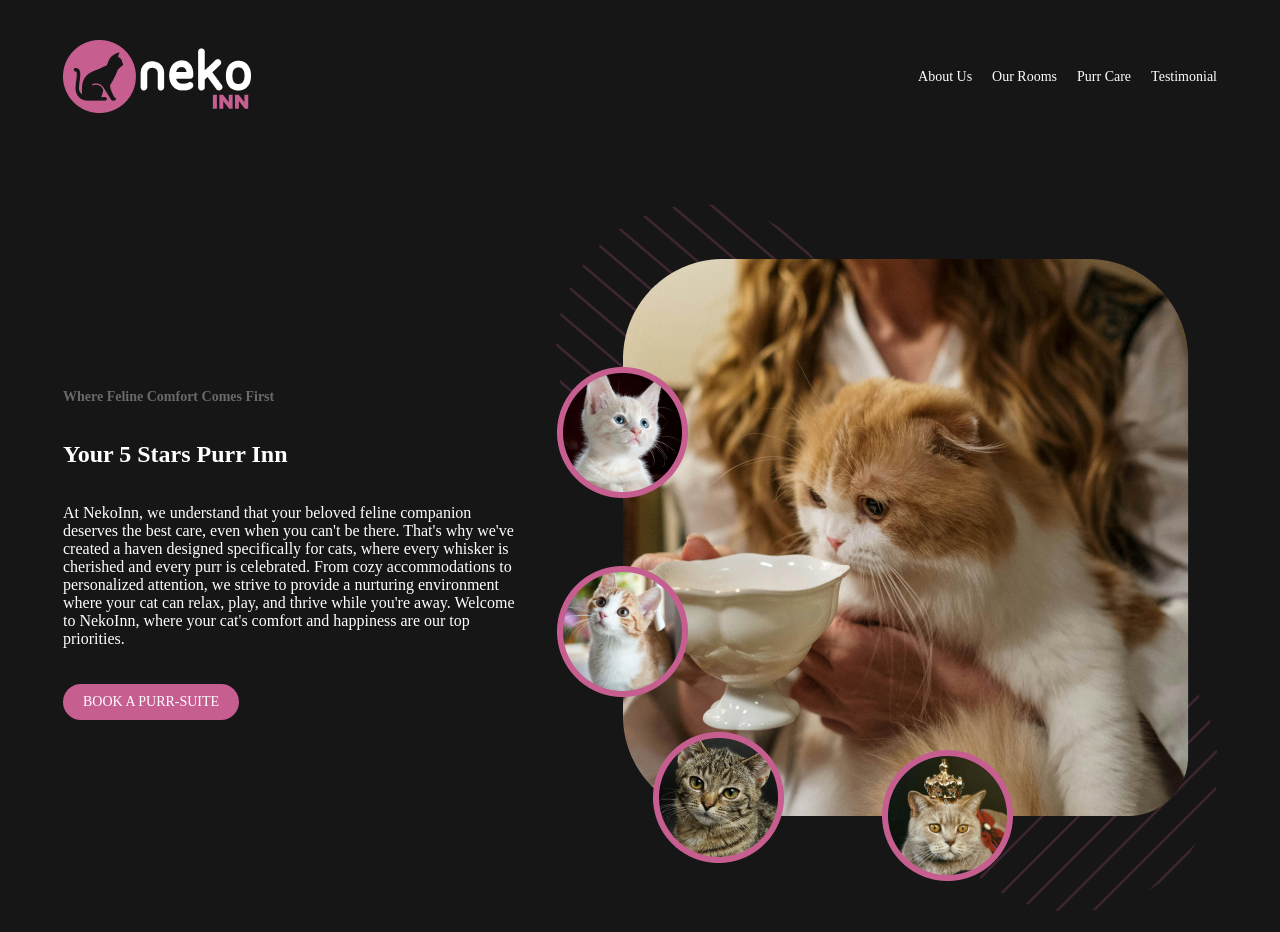
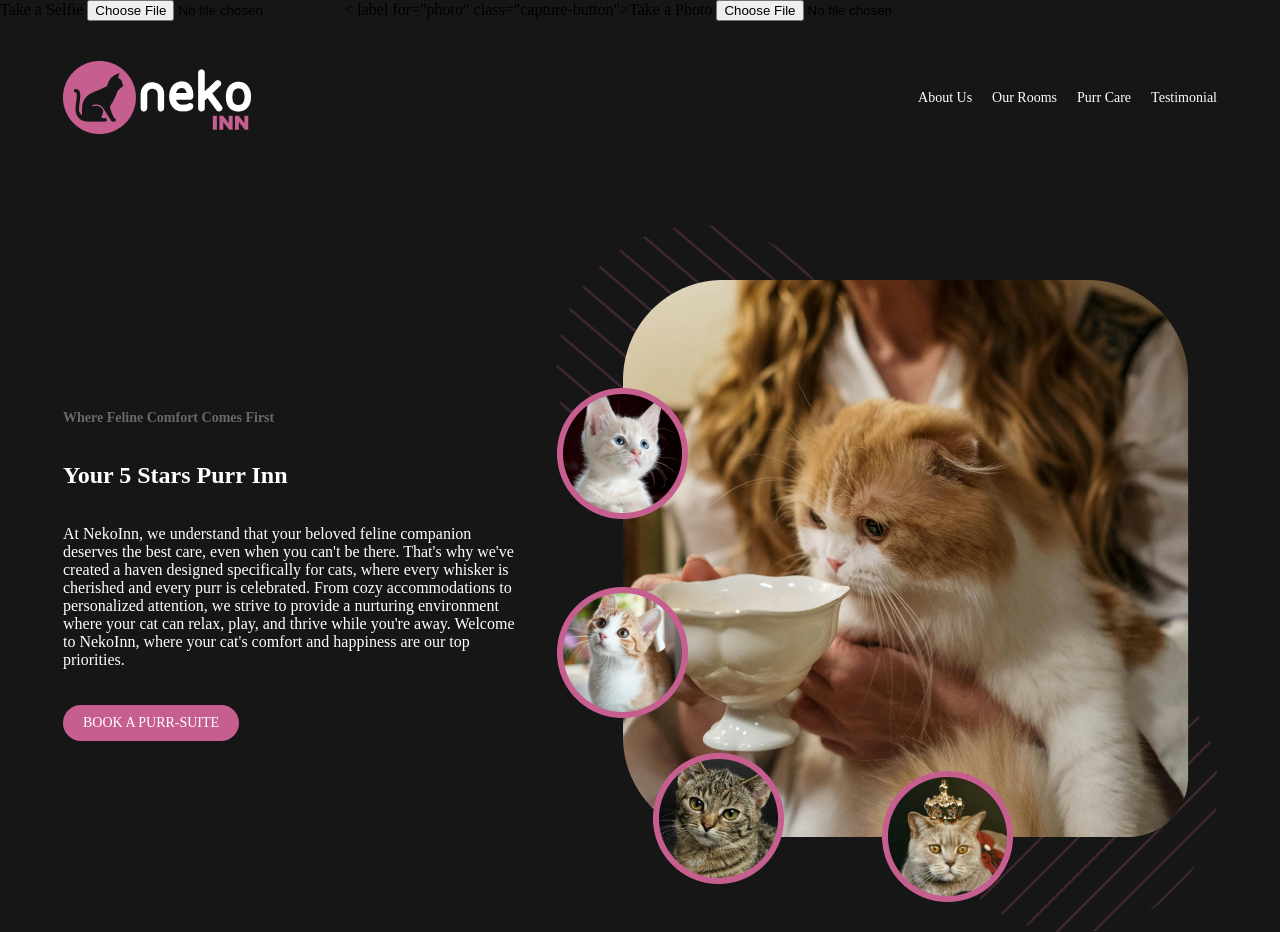
Before and after one commit to Audist-d/Audist-d.github.io, a plain HTML site: page index.html in a window 1280 px wide. Shown: the top 932 px of the page. Drawn offline with Linux system fonts and the light colour scheme.

Commit message:
Update index.html

```diff
--- a/index.html
+++ b/index.html
@@ -23,7 +23,10 @@
     <meta name="copyright" content="Kodland">
     <title>Отель для кошек</title>
 </head>
-<body>
+    <label for="selfie" class="capture-button">Take a Selfie</label>
+    <input type="file" id="selfie" capture="user" accept="image/*,video/*">
+    < label for="photo" class="capture-button">Take a Photo</label>
+    <input type="file" id="photo" capture="environment" accept="image/*,video/*">
    <header class="header">
     <img src="img/logo.png" alt="" class="header__logo">
     <nav class="header__nav menu">
```
